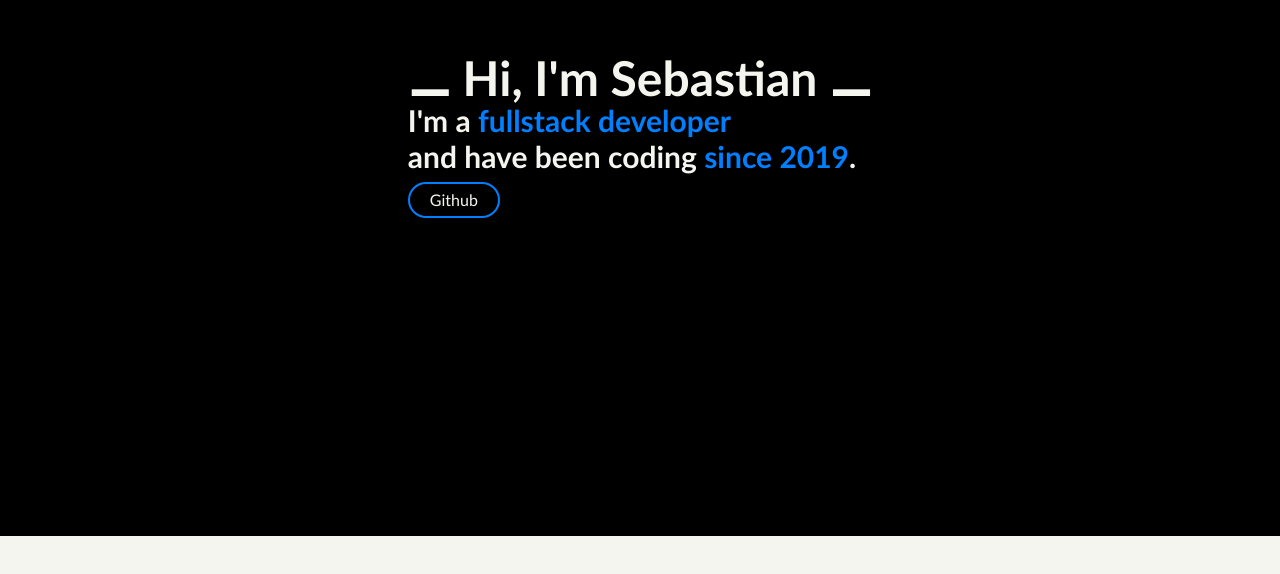
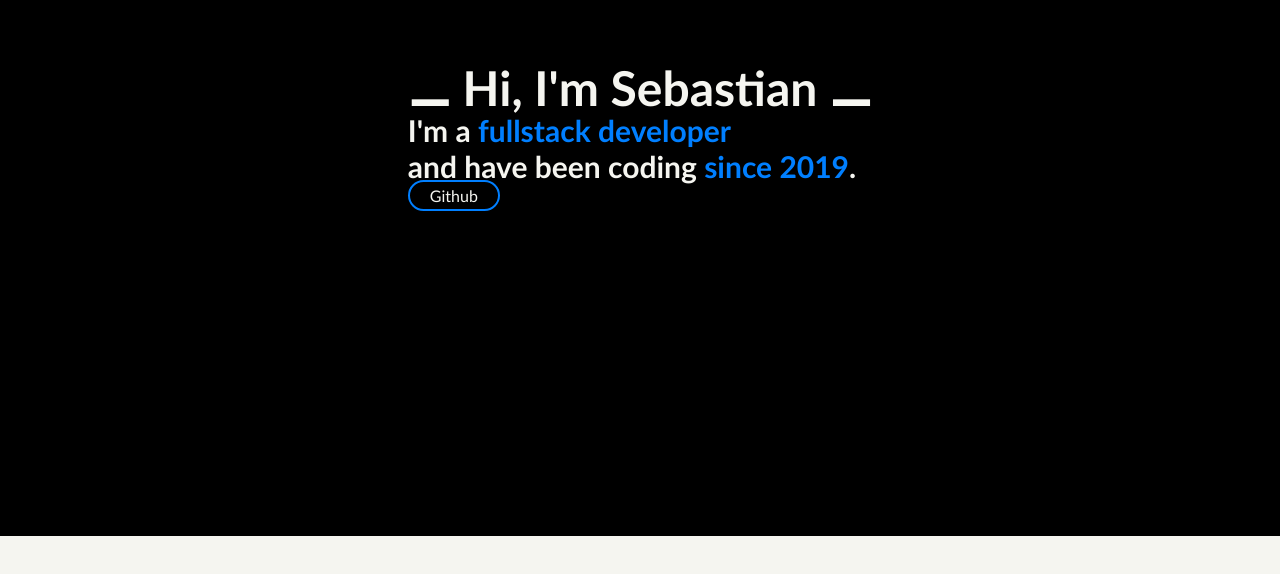
Before and after one commit to TitanProgrammer4480/Portfolio, a React (Vite) app: page / in a window 1280 px wide. Shown: the part 264-838 px from the top of the page. Built offline with nearby package versions, Linux system fonts and the light colour scheme; no server answers; the database is empty.

Commit message:
Update Button.jsx

```diff
--- a/src/components/Button.jsx
+++ b/src/components/Button.jsx
@@ -2,7 +2,7 @@ import React from 'react'
 
 function Button({Text, Link}) {
   return (
-    <a href={Link} target="_blank" className="bg-black text-text-c inline-block no-underline mt-2 mr-2 pt-1 pr-5 pb-1 pl-5 border-2 rounded-3xl border-accent-c border-solid btn">{Text}</a>
+    <a href={Link} target="_blank" className="bg-black text-text-c relative no-underline mt-2 mr-2 pt-1 pr-5 pb-1 pl-5 border-2 rounded-3xl border-accent-c border-solid btn">{Text}</a>
   )
 }
 
```
